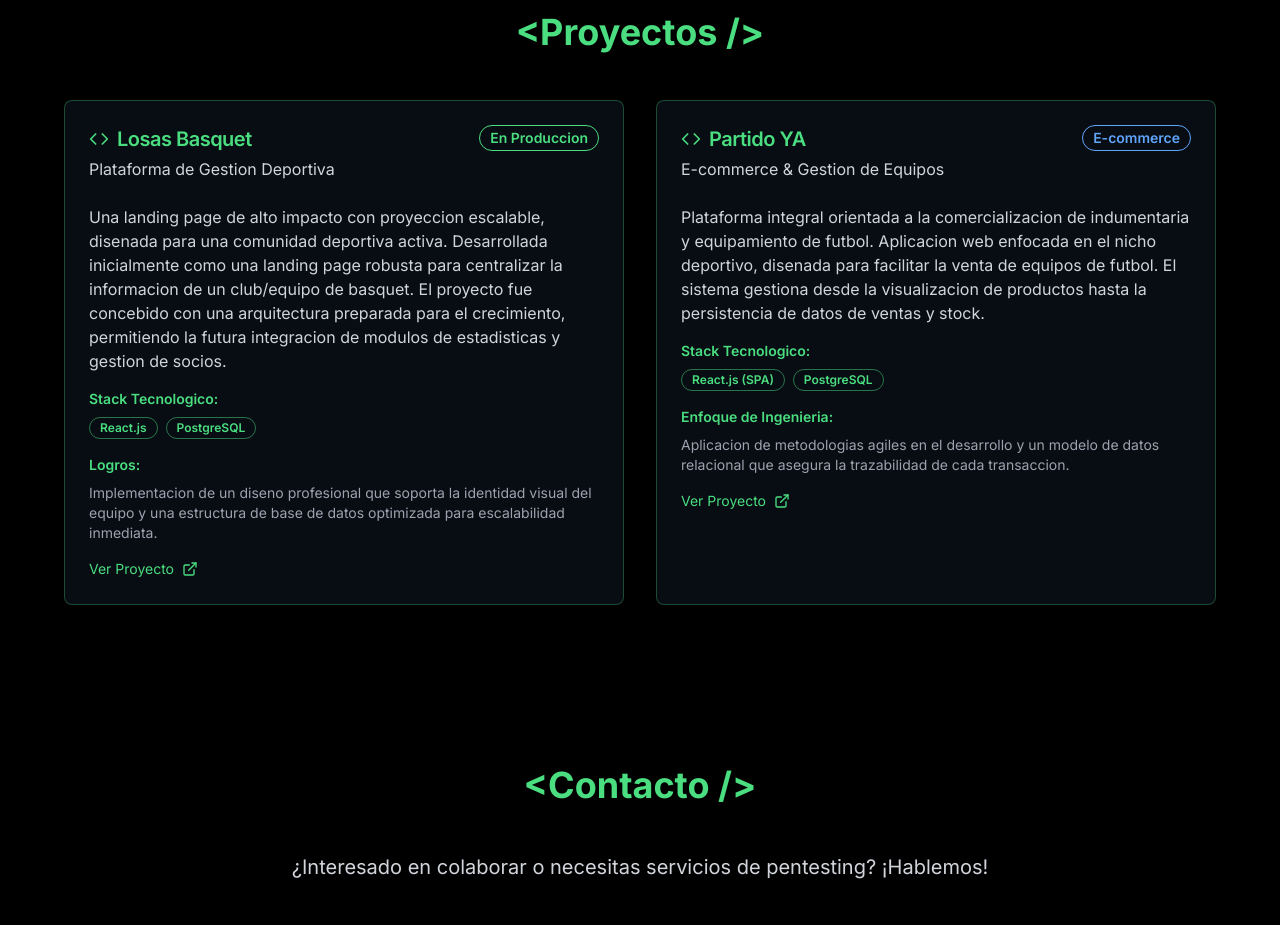
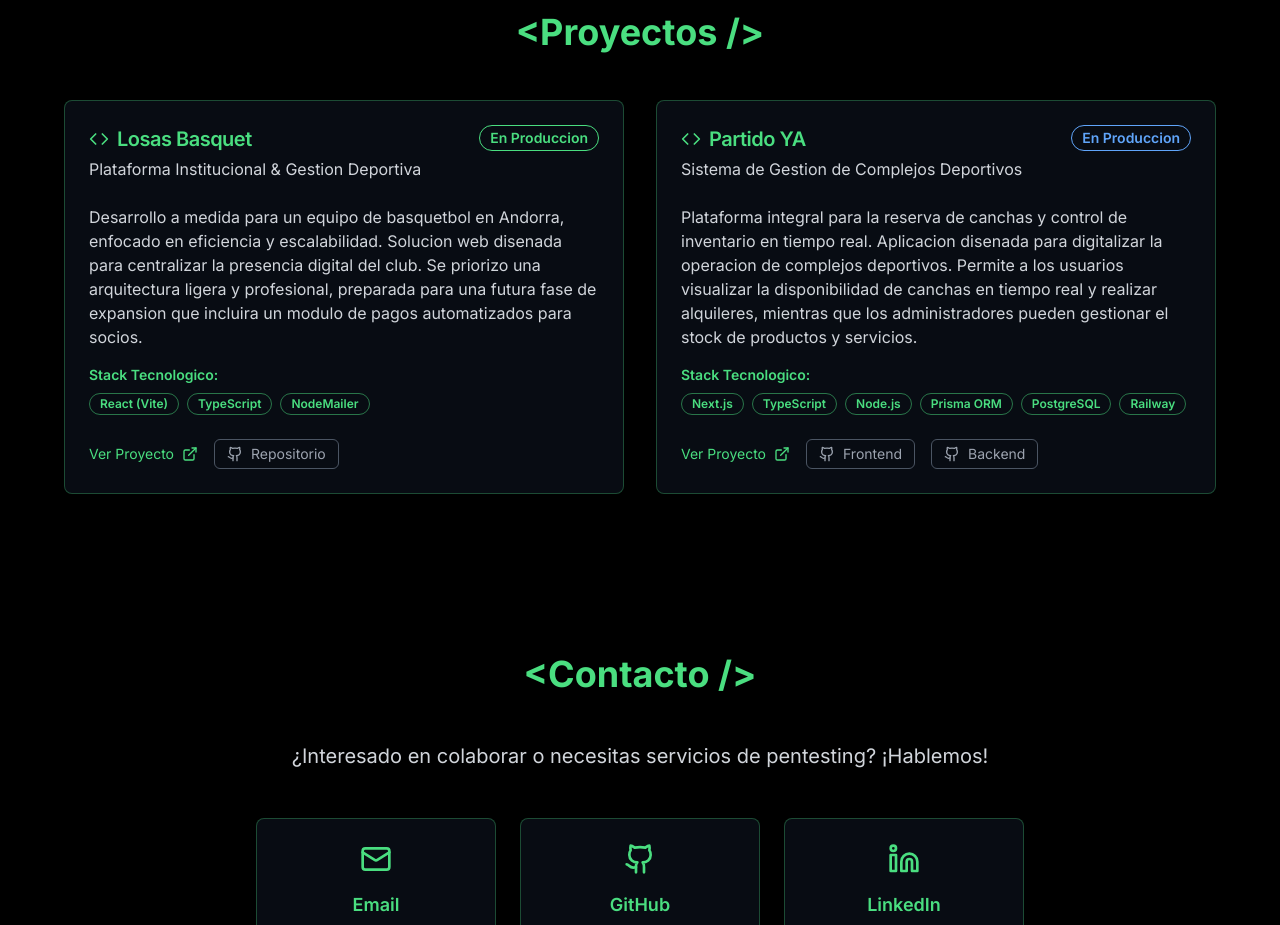
Before and after one commit to Santiago-sz/MiPortfolio, a Next.js app: page / in a window 1280 px wide. Shown: the part 2960-3885 px from the top of the page. Built offline with nearby package versions, Linux system fonts and the light colour scheme.

Commit message:
feat: update project cards with new descriptions and GitHub links
Revise project cards with updated details and styled GitHub links.

Co-authored-by: Santiago Suarez <105062260+Santiago-sz@users.noreply.github.com>

```diff
--- a/app/page.tsx
+++ b/app/page.tsx
@@ -641,7 +641,7 @@ export default function Portfolio() {
                         Losas Basquet
                       </CardTitle>
                       <CardDescription className="text-gray-300 mt-1 text-sm sm:text-base">
-                        Plataforma de Gestion Deportiva
+                        Plataforma Institucional & Gestion Deportiva
                       </CardDescription>
                     </div>
                     <Badge
@@ -654,25 +654,23 @@ export default function Portfolio() {
                 </CardHeader>
                 <CardContent className="space-y-4">
                   <p className="text-gray-300 text-sm sm:text-base">
-                    Una landing page de alto impacto con proyeccion escalable, disenada para una comunidad deportiva activa. Desarrollada inicialmente como una landing page robusta para centralizar la informacion de un club/equipo de basquet. El proyecto fue concebido con una arquitectura preparada para el crecimiento, permitiendo la futura integracion de modulos de estadisticas y gestion de socios.
+                    Desarrollo a medida para un equipo de basquetbol en Andorra, enfocado en eficiencia y escalabilidad. Solucion web disenada para centralizar la presencia digital del club. Se priorizo una arquitectura ligera y profesional, preparada para una futura fase de expansion que incluira un modulo de pagos automatizados para socios.
                   </p>
                   <div>
                     <h4 className="text-green-400 font-semibold mb-2 text-sm">Stack Tecnologico:</h4>
                     <div className="flex flex-wrap gap-2">
                       <Badge variant="outline" className="border-green-400/50 text-green-400 text-xs">
-                        React.js
+                        React (Vite)
                       </Badge>
                       <Badge variant="outline" className="border-green-400/50 text-green-400 text-xs">
-                        PostgreSQL
+                        TypeScript
+                      </Badge>
+                      <Badge variant="outline" className="border-green-400/50 text-green-400 text-xs">
+                        NodeMailer
                       </Badge>
                     </div>
                   </div>
-                  <div>
-                    <h4 className="text-green-400 font-semibold mb-2 text-sm">Logros:</h4>
-                    <p className="text-gray-400 text-xs sm:text-sm">
-                      Implementacion de un diseno profesional que soporta la identidad visual del equipo y una estructura de base de datos optimizada para escalabilidad inmediata.
-                    </p>
-                  </div>
+                  <div className="flex flex-wrap gap-4 pt-2">
                     <motion.a
                       href="https://www.lossabasquet.com/"
                       target="_blank"
@@ -682,6 +680,16 @@ export default function Portfolio() {
                     >
                       Ver Proyecto <ExternalLink className="ml-2 h-4 w-4" />
                     </motion.a>
+                    <motion.a
+                      href="https://github.com/Santiago-sz/PageLossa"
+                      target="_blank"
+                      rel="noopener noreferrer"
+                      className="inline-flex items-center text-gray-400 hover:text-gray-300 transition-colors text-sm border border-gray-600 rounded-md px-3 py-1 hover:border-gray-400"
+                      whileHover={{ scale: 1.05 }}
+                    >
+                      <Github className="mr-2 h-4 w-4" /> Repositorio
+                    </motion.a>
+                  </div>
                 </CardContent>
               </Card>
             </motion.div>
@@ -701,38 +709,45 @@ export default function Portfolio() {
                         Partido YA
                       </CardTitle>
                       <CardDescription className="text-gray-300 mt-1 text-sm sm:text-base">
-                        E-commerce & Gestion de Equipos
+                        Sistema de Gestion de Complejos Deportivos
                       </CardDescription>
                     </div>
                     <Badge
                       variant="outline"
                       className="border-blue-400 text-blue-400 text-xs sm:text-sm self-start"
                     >
-                      E-commerce
+                      En Produccion
                     </Badge>
                   </div>
                 </CardHeader>
                 <CardContent className="space-y-4">
                   <p className="text-gray-300 text-sm sm:text-base">
-                    Plataforma integral orientada a la comercializacion de indumentaria y equipamiento de futbol. Aplicacion web enfocada en el nicho deportivo, disenada para facilitar la venta de equipos de futbol. El sistema gestiona desde la visualizacion de productos hasta la persistencia de datos de ventas y stock.
+                    Plataforma integral para la reserva de canchas y control de inventario en tiempo real. Aplicacion disenada para digitalizar la operacion de complejos deportivos. Permite a los usuarios visualizar la disponibilidad de canchas en tiempo real y realizar alquileres, mientras que los administradores pueden gestionar el stock de productos y servicios.
                   </p>
                   <div>
                     <h4 className="text-green-400 font-semibold mb-2 text-sm">Stack Tecnologico:</h4>
                     <div className="flex flex-wrap gap-2">
                       <Badge variant="outline" className="border-green-400/50 text-green-400 text-xs">
-                        React.js (SPA)
+                        Next.js
+                      </Badge>
+                      <Badge variant="outline" className="border-green-400/50 text-green-400 text-xs">
+                        TypeScript
+                      </Badge>
+                      <Badge variant="outline" className="border-green-400/50 text-green-400 text-xs">
+                        Node.js
+                      </Badge>
+                      <Badge variant="outline" className="border-green-400/50 text-green-400 text-xs">
+                        Prisma ORM
                       </Badge>
                       <Badge variant="outline" className="border-green-400/50 text-green-400 text-xs">
                         PostgreSQL
                       </Badge>
+                      <Badge variant="outline" className="border-green-400/50 text-green-400 text-xs">
+                        Railway
+                      </Badge>
                     </div>
                   </div>
-                  <div>
-                    <h4 className="text-green-400 font-semibold mb-2 text-sm">Enfoque de Ingenieria:</h4>
-                    <p className="text-gray-400 text-xs sm:text-sm">
-                      Aplicacion de metodologias agiles en el desarrollo y un modelo de datos relacional que asegura la trazabilidad de cada transaccion.
-                    </p>
-                  </div>
+                  <div className="flex flex-wrap gap-4 pt-2">
                     <motion.a
                       href="https://www.partidoya.com"
                       target="_blank"
@@ -742,6 +757,25 @@ export default function Portfolio() {
                     >
                       Ver Proyecto <ExternalLink className="ml-2 h-4 w-4" />
                     </motion.a>
+                    <motion.a
+                      href="https://github.com/Santiago-sz/PartidoYA"
+                      target="_blank"
+                      rel="noopener noreferrer"
+                      className="inline-flex items-center text-gray-400 hover:text-gray-300 transition-colors text-sm border border-gray-600 rounded-md px-3 py-1 hover:border-gray-400"
+                      whileHover={{ scale: 1.05 }}
+                    >
+                      <Github className="mr-2 h-4 w-4" /> Frontend
+                    </motion.a>
+                    <motion.a
+                      href="https://github.com/Santiago-sz/PartidoYA-Backend"
+                      target="_blank"
+                      rel="noopener noreferrer"
+                      className="inline-flex items-center text-gray-400 hover:text-gray-300 transition-colors text-sm border border-gray-600 rounded-md px-3 py-1 hover:border-gray-400"
+                      whileHover={{ scale: 1.05 }}
+                    >
+                      <Github className="mr-2 h-4 w-4" /> Backend
+                    </motion.a>
+                  </div>
                 </CardContent>
               </Card>
             </motion.div>
```
Lines whose indentation alone changed are shown as unchanged.
